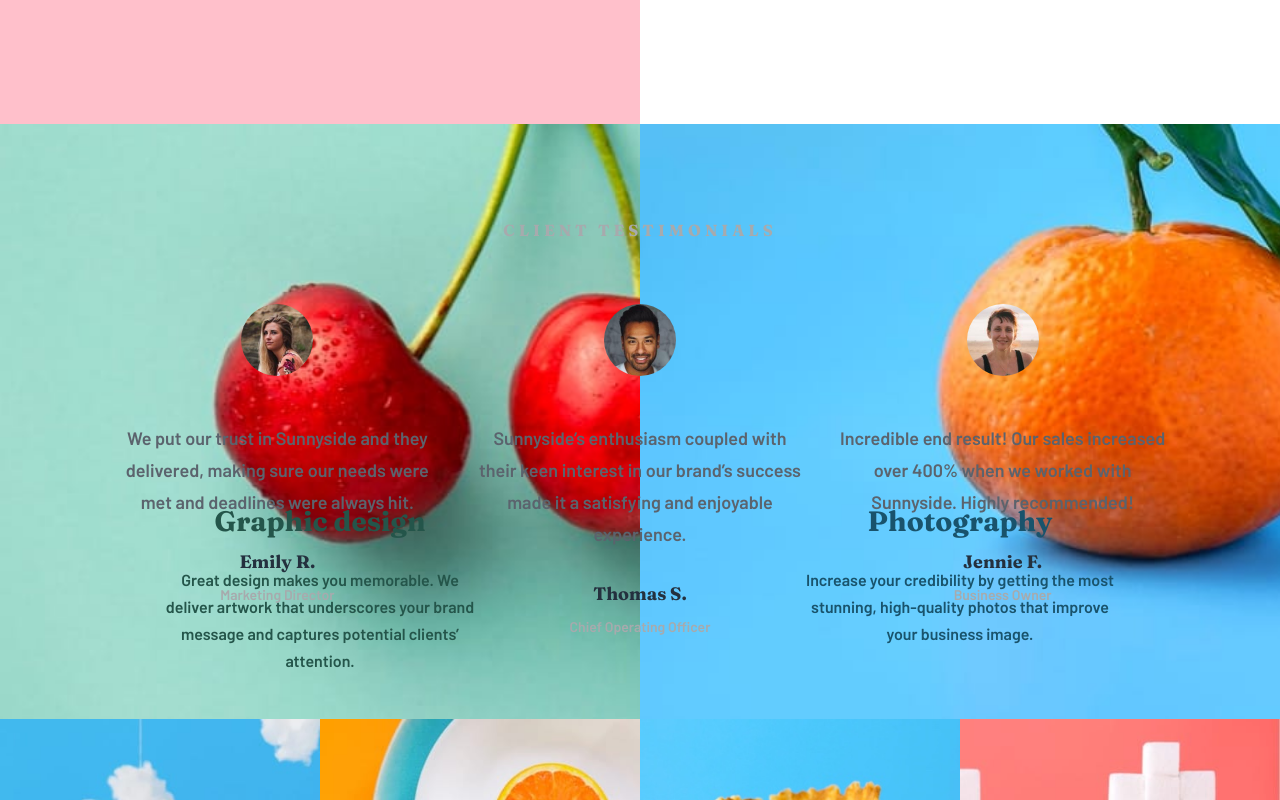
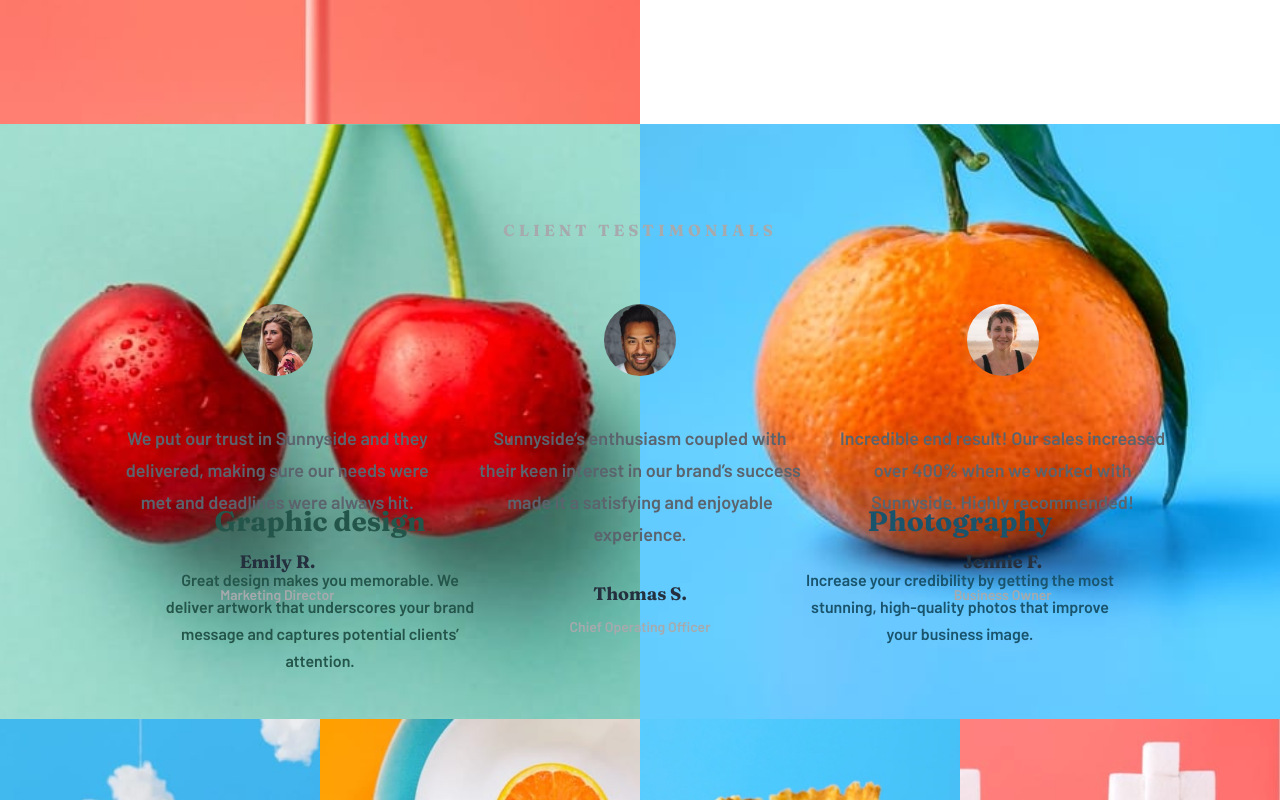
Before and after one commit to ltc870/sunnysideagencylandingpage, a React (Vite) app: page / in a window 1280 px wide. Shown: the part 2040-2840 px from the top of the page. Built offline with nearby package versions, Linux system fonts and the light colour scheme.

Commit message:
centered background pictures in main section and added heights to images

```diff
--- a/src/components/Main.module.css
+++ b/src/components/Main.module.css
@@ -1,11 +1,4 @@
 /* TYPOGRAPHY */
-
-.picture {
-    width: 100%;
-    display: block;
-    padding-bottom: 0;
-    margin-bottom: 0;
-}
 
 .subtitle {
     font-size: 2rem;
@@ -71,6 +64,14 @@
 
 
 /* LAYOUT */
+
+.picture {
+    width: 100%;
+    height: 100%;
+    display: block;
+    padding-bottom: 0;
+    margin-bottom: 0;
+}
 
 .transform,
 .standout {
@@ -139,10 +140,12 @@
     .graphicDesign {
         background: url("../images/desktop/image-graphic-design.jpg"), no-repeat;
         background-size: cover;
+        background-position: center;
     }
 
     .photography {
         background: url("../images/desktop/image-photography.jpg"), no-repeat;
         background-size: cover;
+        background-position: center;
     }
 }
```
